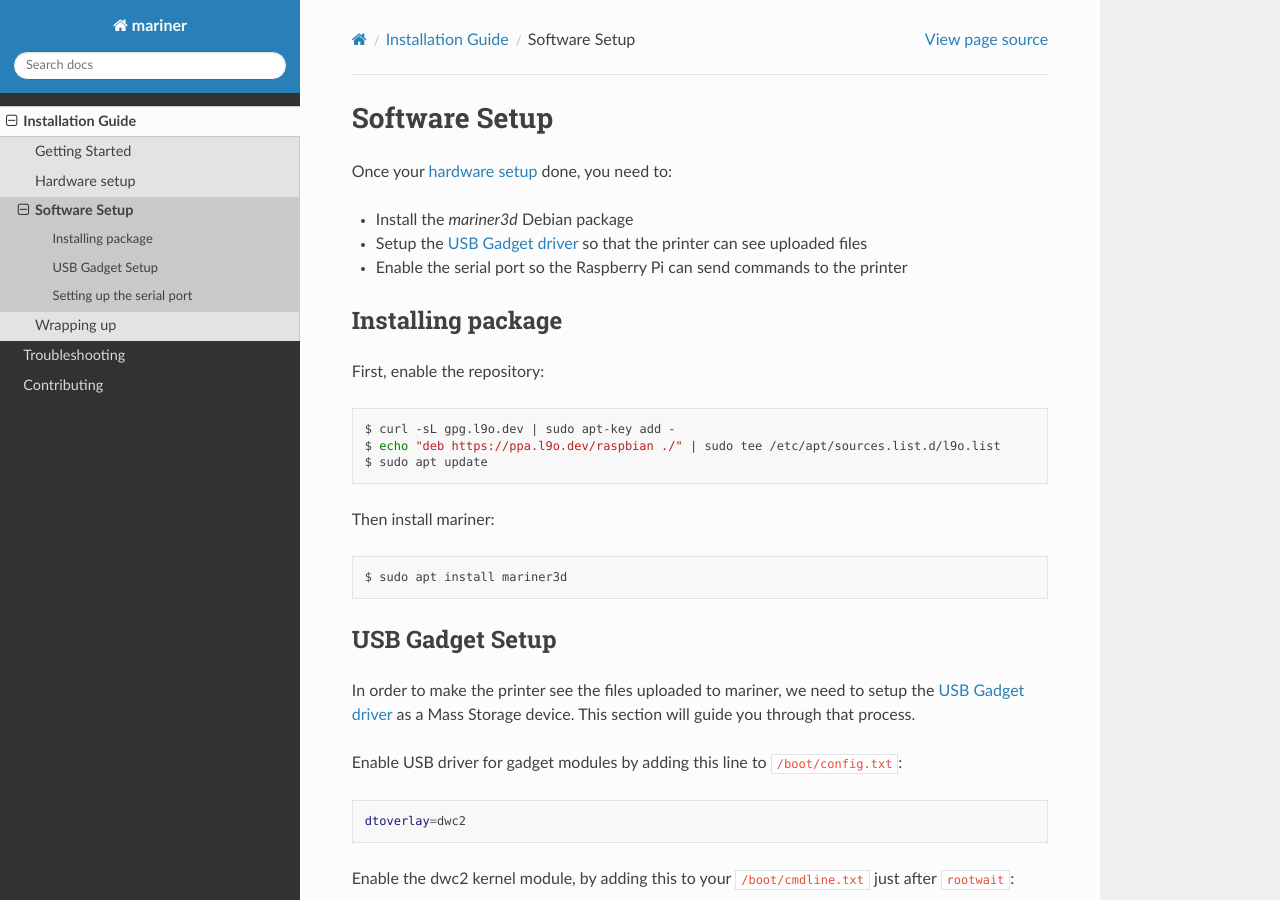
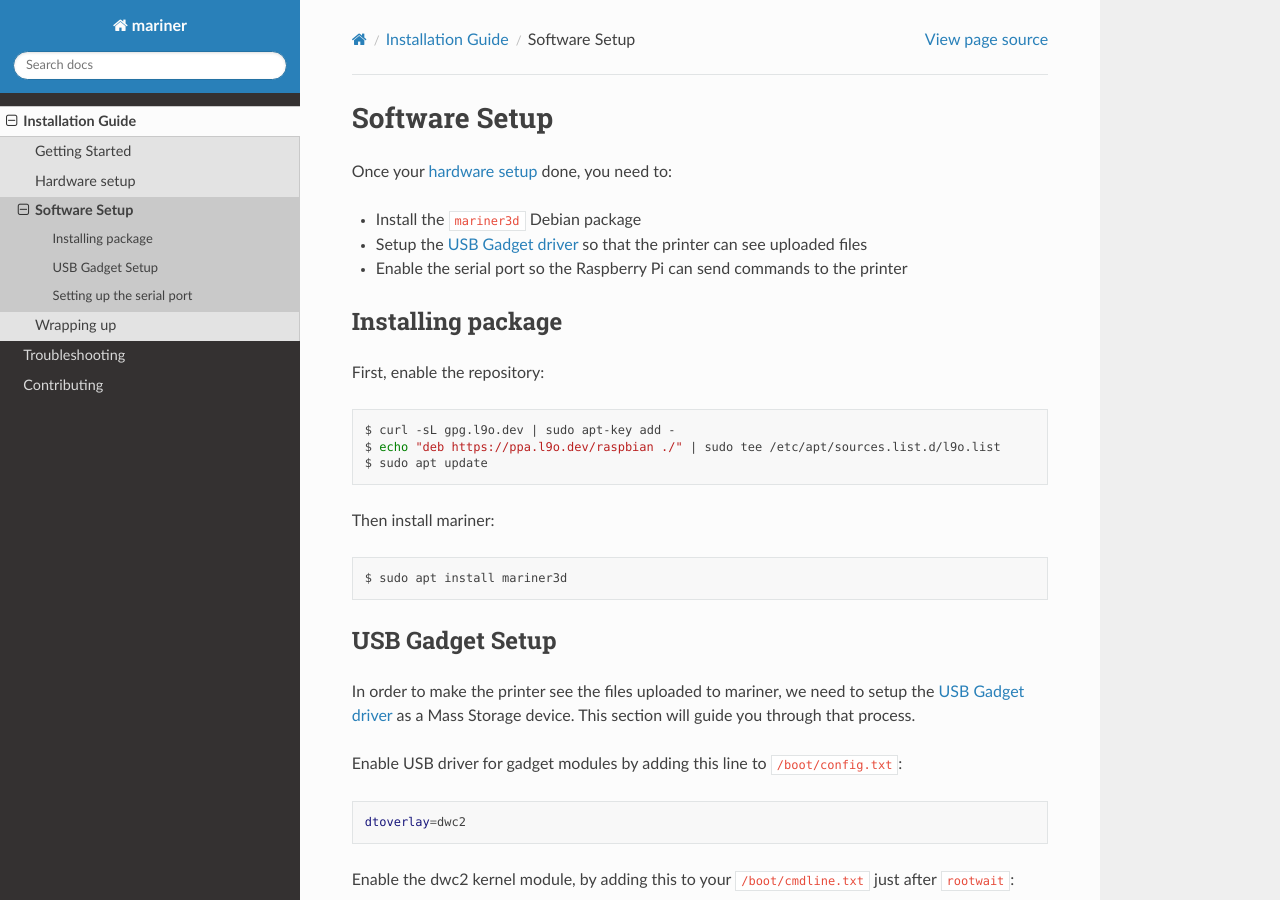
Before and after one commit to luizribeiro/mariner, a Sphinx documentation site: the page built from docs/software-setup.rst, in a window 1280 px wide and 900 px high. Built offline with Sphinx 7.4.7 and the Read the Docs theme 2.0.0, drawn with Linux system fonts in a browser that asks for light colours.

```diff
--- a/docs/software-setup.rst
+++ b/docs/software-setup.rst
@@ -3,7 +3,7 @@ Software Setup
 
 Once your :doc:`hardware setup <hardware-setup>` done, you need to:
 
-* Install the `mariner3d` Debian package
+* Install the ``mariner3d`` Debian package
 * Setup the `USB Gadget driver
   <https://www.kernel.org/doc/html/latest/driver-api/usb/gadget.html>`_ so that
   the printer can see uploaded files
```
